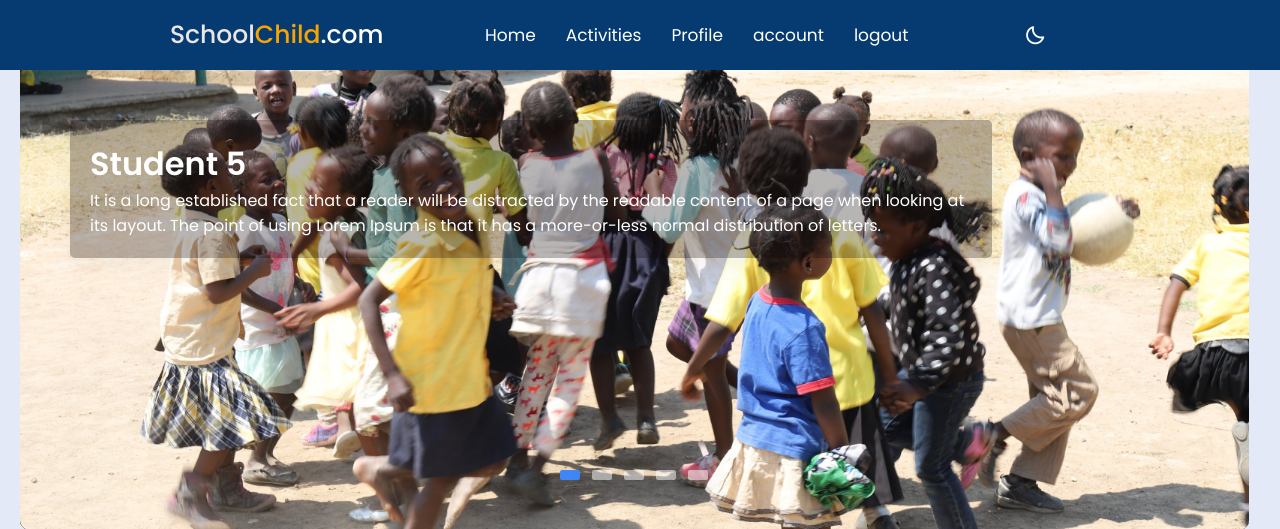
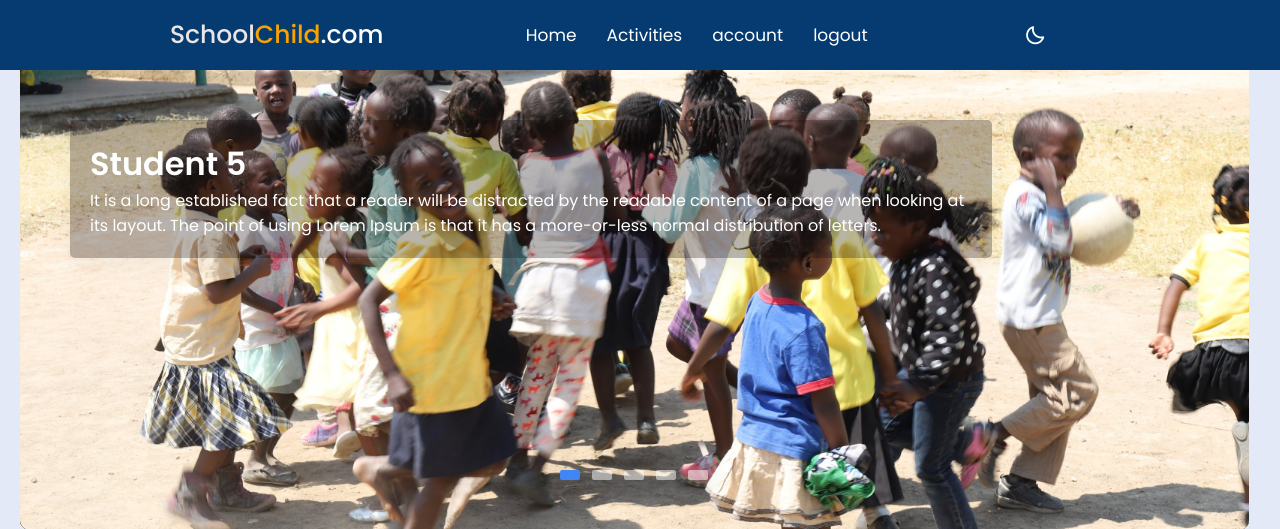
Before and after one commit to faisoabdirisak/SchoolChild, a Django app: page /app/ in a window 1280 px wide. Shown: the top 529 px of the page. Run offline with Django 4.2, Linux system fonts and the light colour scheme; a user stored in the database is signed in; data comes from the database, SQL or seed files in the repository; both versions use the stored data as it was after the commit; some libraries are stand-ins or nearby versions.

Commit message:
add commits

```diff
--- a/templates/navbar.html
+++ b/templates/navbar.html
@@ -16,7 +16,7 @@
                 <li><a href="{% url 'home' %}">Home</a></li>
                 <li><a href="{% url 'activities' %}">Activities</a></li>
                 {%  if request.user.is_authenticated %}
-                <li><a href="{% url 'profile' %}">Profile</a></li>
+
                 <li><a href="{% url 'account' %}">account</a></li>
                 <li><a href="{% url 'logout' %}">logout</a></li>
                 {% else%}
```
Also changed, not shown: db.sqlite3, static/images/profiles/kids_H4CyWxq.jpg (added), static/images/profiles/kids_pJM6uey.jpg (added), static/images/profiles/math_AZC7SW9.jpg (added), static/images/profiles/pics7.jpg (added).
